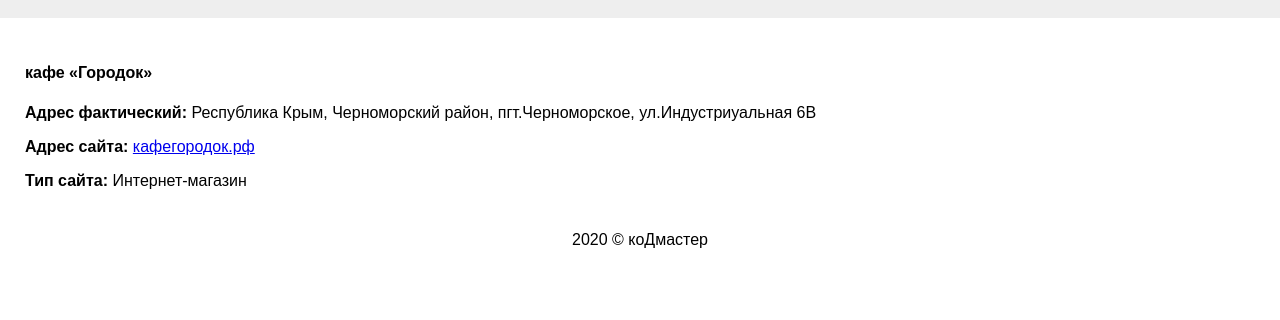
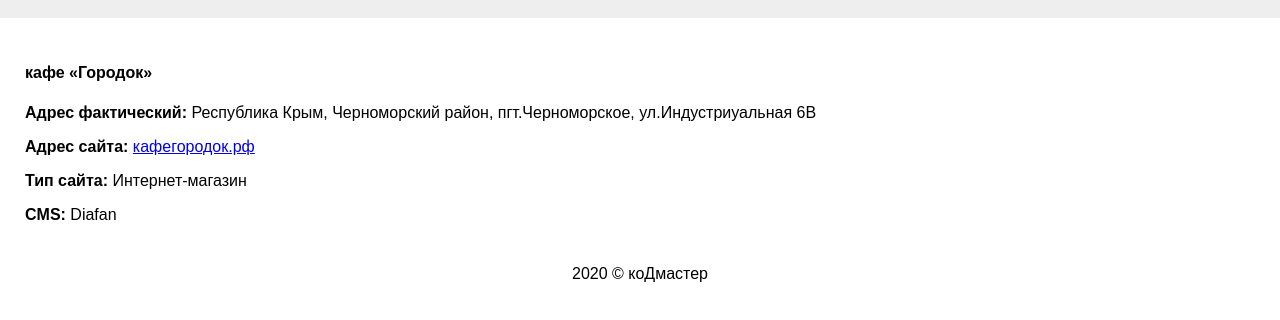
Before and after one commit to pavelmarozka/portfolio, a plain HTML site: page index.html in a window 1280 px wide. Shown: the part 88-408 px from the top of the page. Drawn offline with Linux system fonts and the light colour scheme.

Commit message:
Добавки
мелкие правки

```diff
--- a/index.html
+++ b/index.html
@@ -16,6 +16,7 @@
 				<p><b>Адрес фактический:</b> Республика Крым, Черноморский район, пгт.Черноморское, ул.Индустриуальная 6В</p>
 				<p><b>Адрес сайта:</b> <a href="https://кафегородок.рф" taget="_blank">кафегородок.рф</a></p>
 				<p><b>Тип сайта:</b> Интернет-магазин</p>
+				<p><b>CMS:</b> Diafan</p>
 			</div>
 		</section>
 	</main>
```
